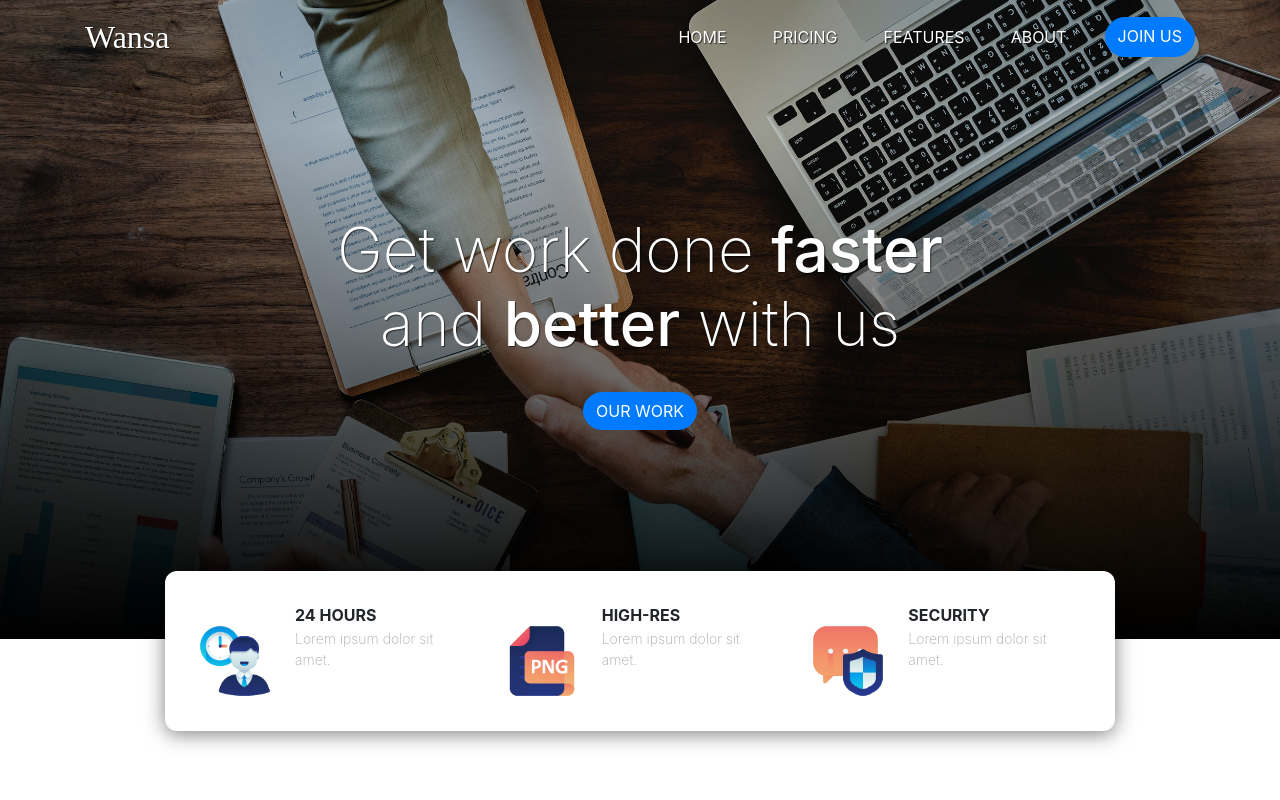
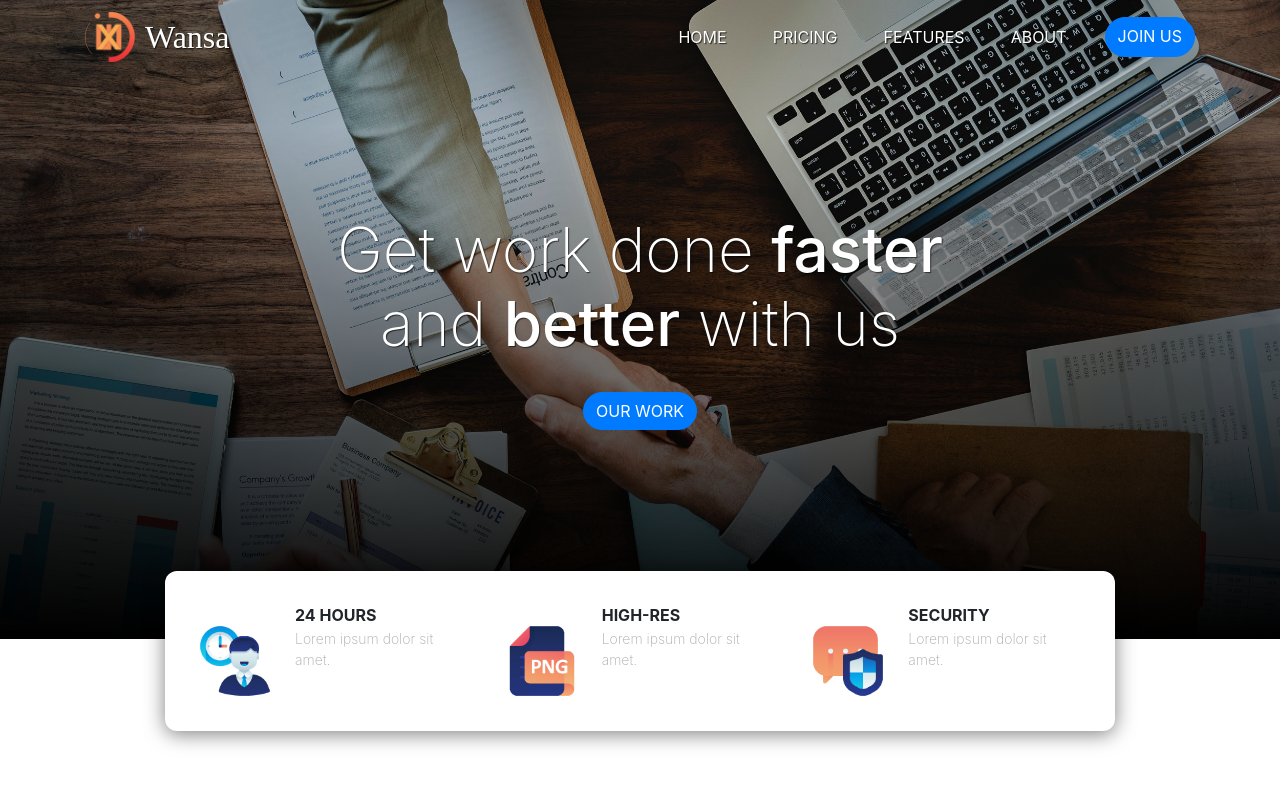
Before and after one commit to Wansaaa/wansa-landing, a plain HTML site: page index.html in a window 1280 px wide. Shown: the top 800 px of the page. Drawn offline with nearby package versions, Linux system fonts and the light colour scheme; a web font is replaced by a local one.

Commit message:
Menambahkan Logo Wansa

```diff
--- a/index.html
+++ b/index.html
@@ -14,12 +14,16 @@
     <!-- My CSS -->
     <link rel="stylesheet" href="style.css" />
 
+    <!-- Faviocon -->
+    <link rel="shorcut icon" href="ico/favicon.ico" />
+
     <title>Ichwan Sanusi</title>
   </head>
   <body>
     <!-- Navbar -->
     <nav class="navbar navbar-expand-lg navbar-light">
       <div class="container">
+        <img src="img/orange.png" alt="Logo Wansa" width="50px" style="margin-right: 10px" />
         <a class="navbar-brand" href="#">Wansa</a>
         <button class="navbar-toggler" type="button" data-toggle="collapse" data-target="#navbarNavAltMarkup" aria-controls="navbarNavAltMarkup" aria-expanded="false" aria-label="Toggle navigation">
           <span class="navbar-toggler-icon"></span>
```
Also changed, not shown: ico/favicon.ico (added), img/orange.png (added).
